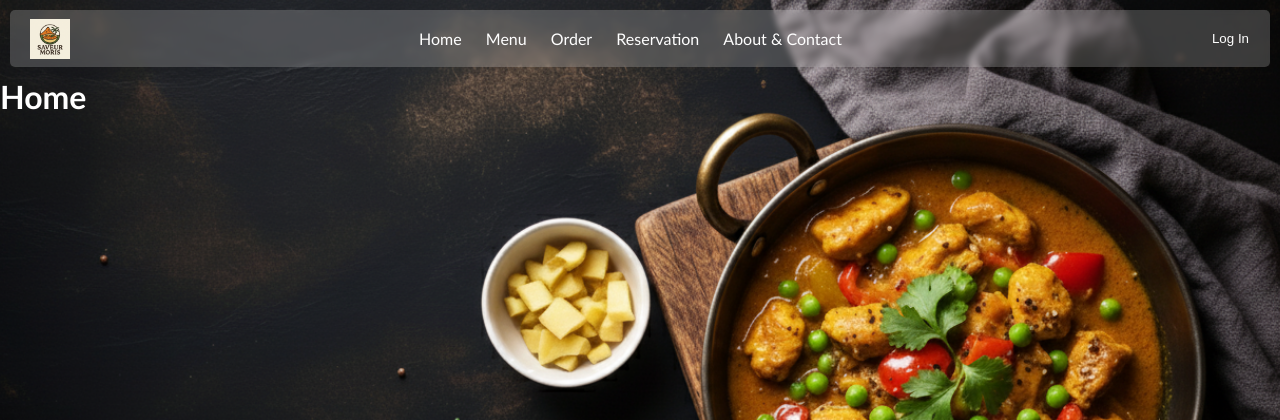
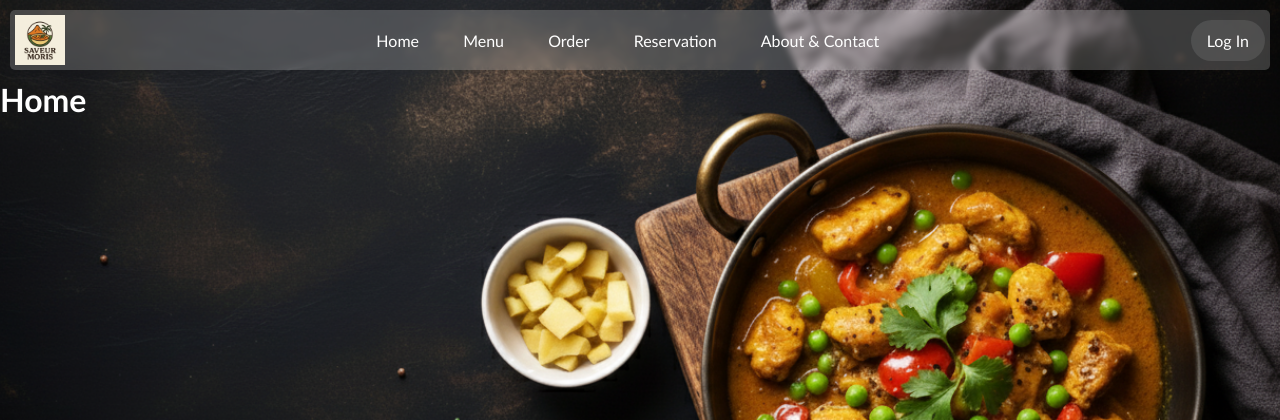
Before and after one commit to Toushal29/WMAD_Assignment, a Django app: page / in a window 1280 px wide. Shown: the top 420 px of the page. Run offline with Django 5.2, Linux system fonts and the light colour scheme.

Commit message:
> made some changes to some files, setup login and signup page-file. content to be coded later.

```diff
--- a/WMAD_project/web_app/static/web_app/css/navbar.css
+++ /dev/null
@@ -1,53 +0,0 @@
-.navbar {
-    display: flex;
-    font-family: 'Gill Sans', 'Gill Sans MT', Calibri, 'Trebuchet MS', sans-serif;
-    align-items: center;
-    justify-content: space-between;
-    background-color: rgba(255, 255, 255, 0.2);
-    backdrop-filter: blur(3px);
-    margin: 10px;
-    border-radius: 5px;
-    padding: 10px;
-    position: sticky;
-    top: 0;
-}
-
-.logo a {
-    color: white;
-    font-size: 25px;
-    font-weight: 600;
-    text-decoration: none;
-}
-
-li {
-    list-style: none;
-    display: inline-block;
-}
-
-.mainNav a {
-    color: white;
-    margin: 10px;
-    text-decoration: none;
-    transition: background-color 500ms, padding 500ms, border-radius 500ms;
-}
-
-.mainNav a:hover {
-    background-color: rgba(0, 0, 0, 0.5);
-    padding: 10px;
-    border-radius: 25px;
-}
-
-.loginBtn button {
-    background-color: transparent;
-    color: rgb(255, 255, 255);
-    padding: 10px;
-    border-radius: 25px;
-    transition: border-radius 500ms, box-shadow 500ms;
-    border: 1px solid transparent;
-    cursor: pointer;
-}
-
-.loginBtn button:hover {
-    border-radius: 25px;
-    box-shadow: 0 0 5px rgb(255, 255, 255);
-}
--- a/WMAD_project/web_app/templates/web_app/components/footer.html
+++ b/WMAD_project/web_app/templates/web_app/components/footer.html
@@ -1,10 +1,47 @@
 {% load static %}
-<link rel="stylesheet" href="{% static 'web_app/css/footer.css' %}">
+<style>
+    #footer {
+        background-color: rgba(0, 0, 0, 0.3);
+        backdrop-filter: blur(3px);
+        color: white;
+        text-align: center;
+        font-family: 'Gill Sans', 'Gill Sans MT', Calibri, 'Trebuchet MS', sans-serif;
+        position: fixed;
+        bottom: 0;
+        width: 100%;
+    }
+
+    #footer p {
+        margin: 5px;
+        font-size: 0.9em;
+        color: #ddd;
+    }
+
+    #footer ul {
+        margin: 5px;
+        padding: 0;
+        list-style: none;
+    }
+
+    #footer li {
+        display: inline;
+    }
+
+    #footer a {
+        color: white;
+        text-decoration: none;
+        margin: 20px;
+    }
+
+    #footer a:hover {
+        text-decoration: underline;
+    }
+</style>
 
 <footer id="footer">
     <p>&copy; 2025 Saveur Moris. All rights reserved.</p>
     <ul>
         <li><a href="{% url 'about_contact' %}">About & Contact</a></li>
-        <li><a href="#">Privacy Policy</a></li> <!-- To add a link to the page + create page for this -->
+        <li><a href="#">Privacy Policy</a></li>
     </ul>
 </footer>
--- a/WMAD_project/web_app/templates/web_app/components/navbar.html
+++ b/WMAD_project/web_app/templates/web_app/components/navbar.html
@@ -1,13 +1,90 @@
 {% load static %}
-<link rel="stylesheet" href="{% static 'web_app/css/navbar.css' %}">
+<style>
+    .navbar {
+        display: flex;
+        font-family: 'Gill Sans', 'Gill Sans MT', Calibri, 'Trebuchet MS', sans-serif;
+        align-items: center;
+        justify-content: space-between;
+        /* Glass Effect */
+        background-color: rgba(255, 255, 255, 0.2);
+        backdrop-filter: blur(3px);
+        margin: 10px;
+        border-radius: 5px;
+        padding: 5px;
+        position: sticky;
+        top: 0;
+    }
+
+    .logo a {
+        color: white;
+        font-size: 0;
+        font-weight: 600;
+        text-decoration: none;
+        display: block;
+        background-image: url('{% static "web_app/images/logo.png" %}');
+        background-size: contain;
+        background-repeat: no-repeat;
+        background-position: center;
+        width: 50px;
+        height: 50px;
+    }
+
+    .logo a:hover {
+        transition: 500ms;
+        font-size: 25px;
+        background-image: none;
+        background-color: transparent;
+        color: white;
+    }
+
+    li {
+        list-style: none;
+        display: inline-block;
+    }
+
+    .mainNav {
+        flex-grow: 1;
+        text-align: center;
+    }
+
+    .mainNav a {
+        color: white;
+        text-decoration: none;
+        padding: 0px 10px;
+        margin: 0 10px;
+        display: inline-block;
+        transition: background-color 500ms, padding 500ms, border-radius 500ms;
+        border-radius: 25px;
+    }
+
+    .mainNav a:hover {
+        padding: 10px 20px;
+        background-color: rgba(0, 0, 0, 0.5);
+    }
+
+    .login-link {
+        text-decoration: none;
+        background-color: rgba(255, 255, 255, 0.1);
+        color: rgba(255, 255, 255);
+        padding: 10px 15px;
+        border-radius: 25px;
+        border: 1px solid transparent;
+        display: inline-block;
+        transition: background-color 500ms, box-shadow 500ms, transform 500ms;
+    }
+
+    .login-link:hover {
+        background-color: rgba(255, 255, 255, 0.5);
+        color: #333;
+        box-shadow: 0 0 8px rgba(255, 255, 255, 0.5);
+        transform: scale(1.05);
+    }
+</style>
 
 <header>
     <nav class="navbar">
         <div class="logo">
-            <a href="{% url 'home' %}">
-                <img src="{% static 'web_app/images/logo.png' %}" alt="Saveur Moris Logo"
-                style="height: 40px; width: auto; margin: -10px; object-fit: contain; margin-left: 10px; display: block;">
-            </a>
+            <a href="{% url 'home' %}">Saveur Moris</a>
         </div>
         <div class="mainNav">
             <ul>
@@ -18,8 +95,8 @@
                 <li><a href="{% url 'about_contact' %}">About & Contact</a></li>
             </ul>
         </div>
-        <div class="loginBtn">
-            <button type="button">Log In</button>
+        <div class="login-container">
+            <a href="{% url 'login' %}" class="login-link">Log In</a>
         </div>
     </nav>
 </header>
--- a/WMAD_project/web_app/urls.py
+++ b/WMAD_project/web_app/urls.py
@@ -7,4 +7,6 @@ urlpatterns = [
     path('order/', views.order, name='order'),
     path('reservation/', views.reservation, name='reservation'),
     path('about-contact/', views.about_contact, name='about_contact'),
+    path('login/', views.login, name='login'),
+    path('signup/', views.signup, name='signup'),
 ]
--- a/WMAD_project/web_app/views.py
+++ b/WMAD_project/web_app/views.py
@@ -14,3 +14,9 @@ def reservation(request):
 
 def about_contact(request):
     return render(request, 'web_app/about_contact.html')
+
+def login(request):
+    return render(request, 'web_app/login.html')
+
+def signup(request):
+    return render(request, 'web_app/signup.html')
```
Also changed, not shown: SETUP_GUIDE.md (+151 -0 lines), SETUP_GUIDE2.md (deleted, +0 -147 lines), WMAD_project/web_app/static/web_app/css/footer.css (deleted, +0 -37 lines), WMAD_project/web_app/templates/web_app/login.html (added, +36 -0 lines), WMAD_project/web_app/templates/web_app/signup.html (added, +36 -0 lines), WMAD_project/web_app/templates/web_app/base.html (line endings or trailing spaces), 1 other file.
